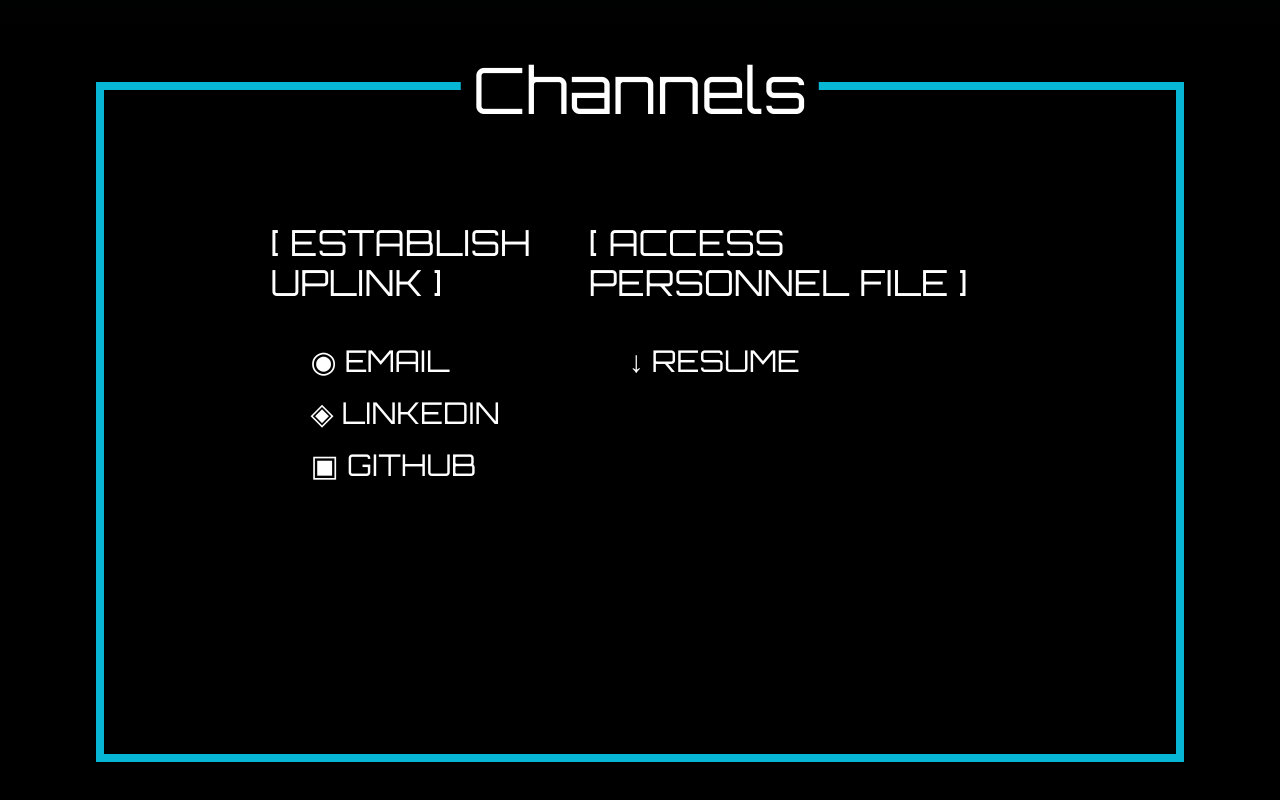
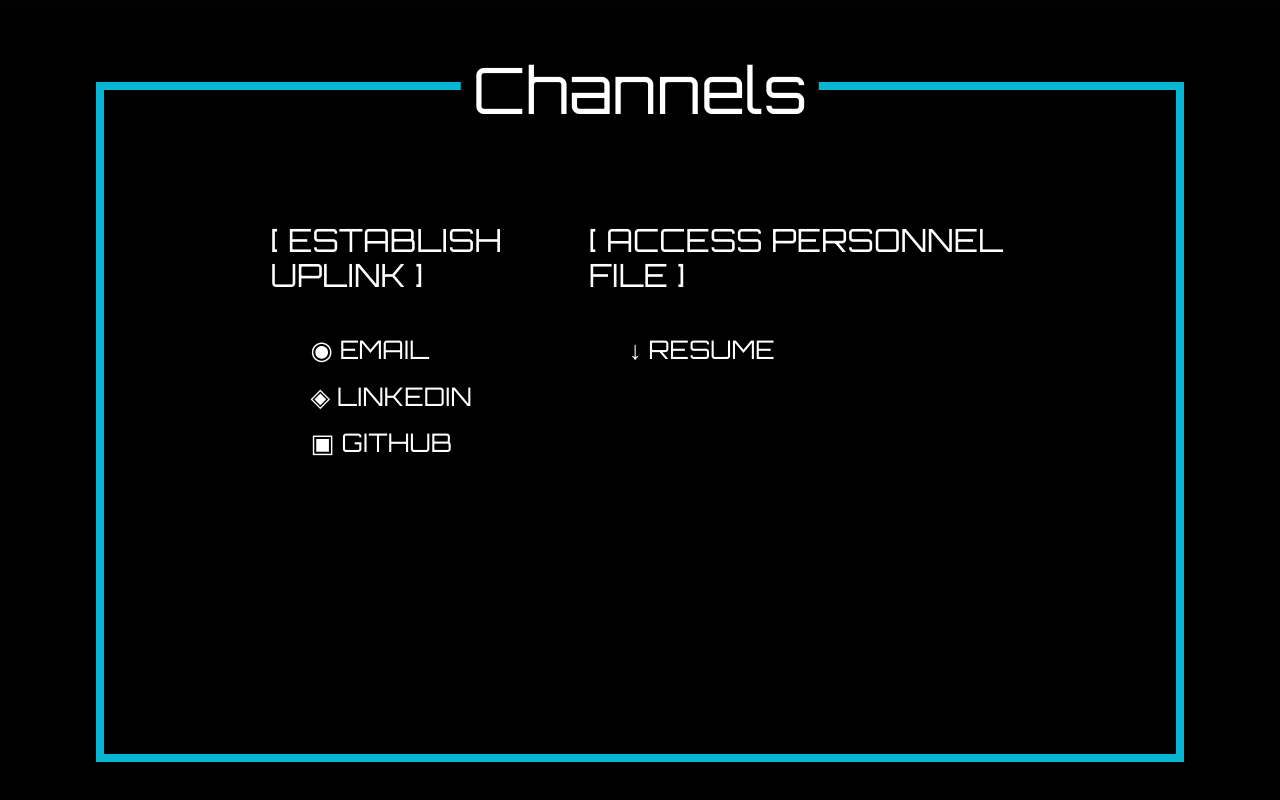
Before and after one commit to CG166/portfolio, a Next.js app: page / in a window 1280 px wide. Shown: the part 4914-5714 px from the top of the page. Built offline with nearby package versions, Linux system fonts and the light colour scheme.

Commit message:
Adding flexible text sizing

```diff
--- a/app/components/ContactMe.tsx
+++ b/app/components/ContactMe.tsx
@@ -24,8 +24,8 @@ export default function ContactMe() {
             </h1>
                 <div className="w-[80%] h-[80%] font-orbitron p-10 flex justify-between">
                     <div>
-                        <h1 className="text-4xl pb-10 text-white">[ ESTABLISH UPLINK ]</h1>
-                        <div className="text-3xl pl-10">
+                        <h1 className="text-4xl pb-10 text-white text-[clamp(1.25rem,2.5vw,2.5rem)]">[ ESTABLISH UPLINK ]</h1>
+                        <div className="text-3xl pl-10 text-[clamp(1rem,2vw,1.875rem)]">
                             <a href="mailto:cgarcia.software.tech@gmail.com" className="block pb-4 hover:text-cyan-400 hover:text-[2rem] cursor-pointer text-white">
                                 ◉ EMAIL
                             </a>
@@ -41,8 +41,8 @@ export default function ContactMe() {
                     </div>
 
                     <div>
-                        <h1 className="text-4xl pb-10 text-white">[ ACCESS PERSONNEL FILE ]</h1>
-                        <a href="/CGResume.pdf" target="_blank" rel="noopener noreferrer" className="block text-3xl pl-10 hover:text-cyan-400 hover:text-[2rem] cursor-pointer text-white">
+                        <h1 className="text-4xl pb-10 text-white text-[clamp(1.25rem,2.5vw,2.5rem)]">[ ACCESS PERSONNEL FILE ]</h1>
+                        <a href="/CGResume.pdf" target="_blank" rel="noopener noreferrer" className="block text-3xl pl-10 hover:text-cyan-400 hover:text-[2rem] cursor-pointer text-white text-[clamp(1rem,2vw,1.875rem)]">
                             ↓ RESUME
                         </a>
                     </div>
```
